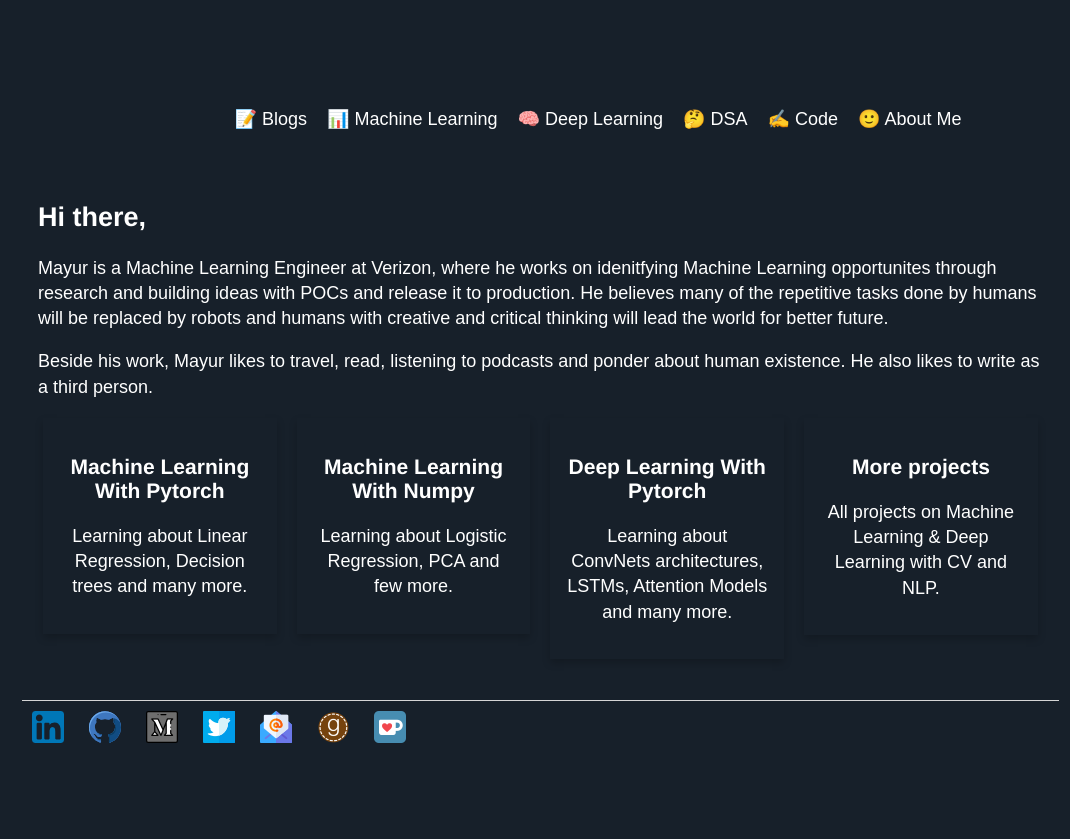
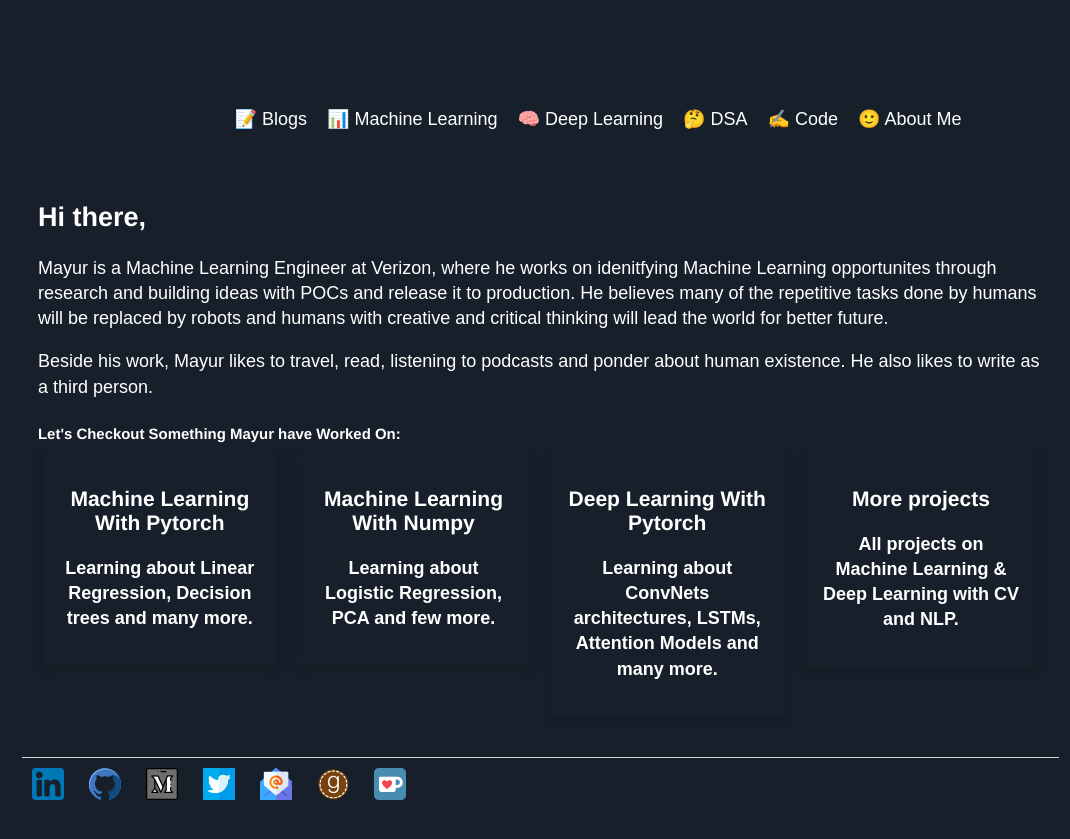
Before and after one commit to Mayurji/mayurji.github.io, a Jekyll site: the page built from about/index.html, in a window 1280 px wide. Shown: the top 839 px of the page, without its empty margins (42-1112 px from the left). Built offline with Jekyll 4.4.1, drawn with Linux system fonts in a browser that asks for light colours; nearby versions of some CDN libraries.

Commit message:
Update index.html

```diff
--- a/about/index.html
+++ b/about/index.html
@@ -39,7 +39,7 @@ title: Math + Computing = AI
 		<li><a href="https://github.com/Mayurji/"><u>For more projects</u></a></li>
 	</ul>
 	-->
-
+	<h5><strong>Let's Checkout Something Mayur have Worked On:<strong></h5>
 	 <div class="row">
 	  <div class="column">
 	    	<div class="card">
```
